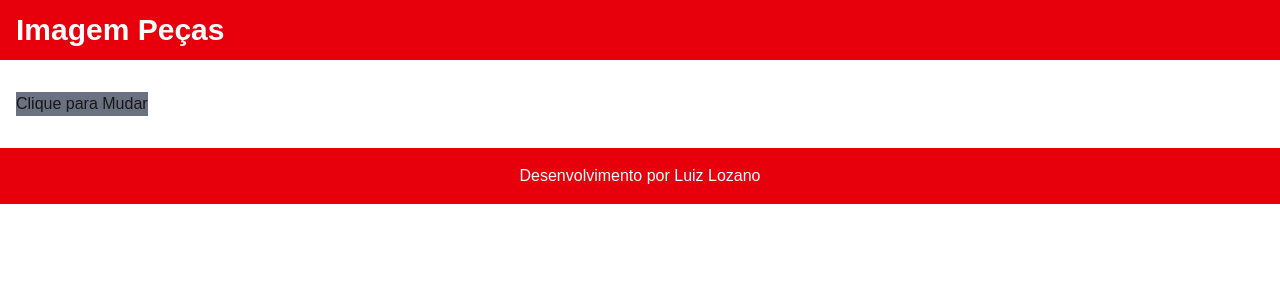
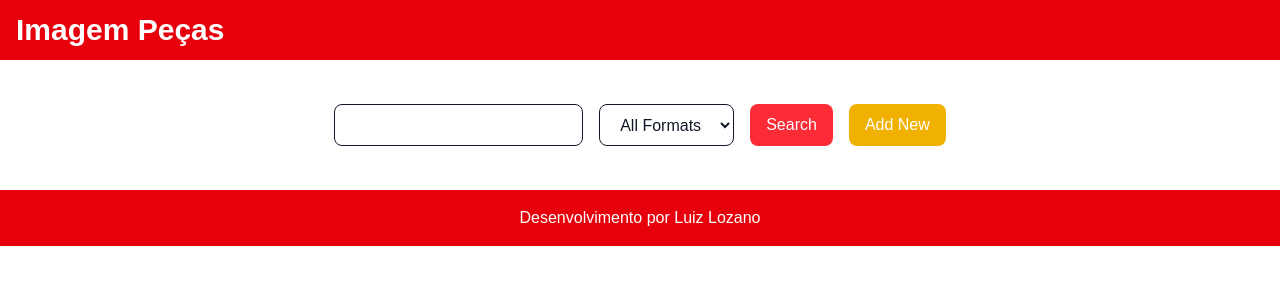
Before and after one commit to lcmlozano/imagemPecas, a Next.js app in the folder imagemPecasFront/: page /galeria in a window 1280 px wide. Shown: the top 300 px of the page. Built offline with nearby package versions, Linux system fonts and the light colour scheme.

Commit message:
aula 13, parcial

```diff
--- a/imagemPecasFront/src/app/galeria/page.tsx
+++ b/imagemPecasFront/src/app/galeria/page.tsx
@@ -8,12 +8,14 @@
 export default function GaleriaPage() {
   const useService = useImageService();
   const [images, setImages] = useState<Image[]>([]);
+  const [query, setQuery] = useState<string>("");
+  const [extension, setExtension] = useState<string>("");
 
 
   async function searchImages(){
+    console.log("Valor digitado:", query);
     const result = await useService.buscar();
     setImages(result);
-    console.table(result);
   }
 
   function renderImageCard(image: Image) {
@@ -34,7 +36,19 @@
 
   return (
     <Template>
-          <button className="bg-gray-500" onClick={searchImages}>Clique para Mudar</button>
+          <section className="flex flex-col items-center justify-center my-3">
+            <div className="flex space-x-4">
+              <input type="text"
+              onChange={event => setQuery(event.target.value)}
+              className="border px-5 py-2 rounded-lg text-gray-900"/>
+              <select className="border px-4 py-2 rounded-lg text-gray-900">
+                <option value="">All Formats</option>
+              </select>
+              <button className="bg-red-500 text-white px-4 py-2 rounded-lg" onClick={searchImages}>Search</button>
+              <button className="bg-yellow-500 text-white px-4 py-2 rounded-lg">Add New</button>
+            </div>
+          </section>
+
           <section className="grid grid-cols-5 gap-8">
             {
                 renderImageCards()
```
